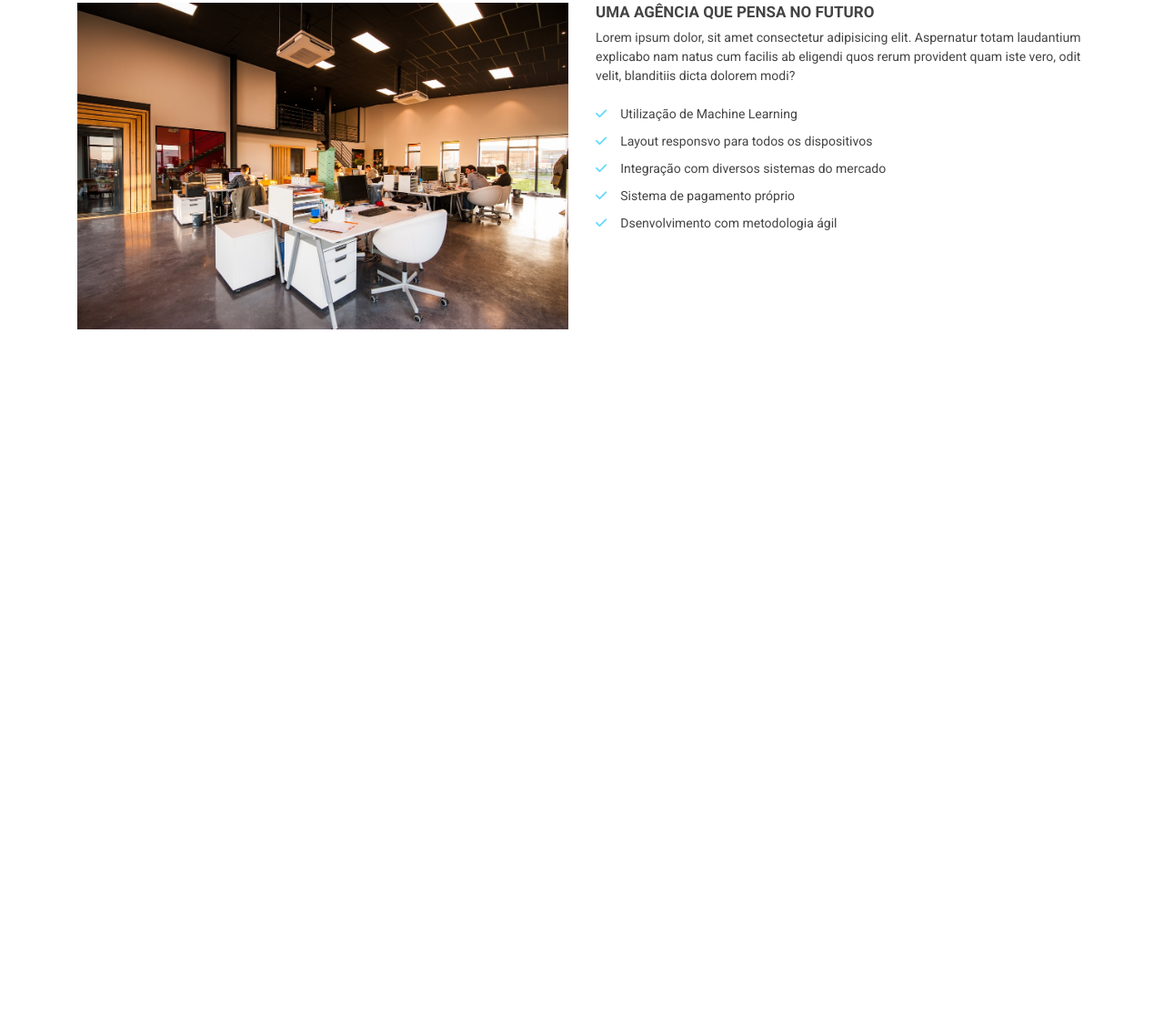
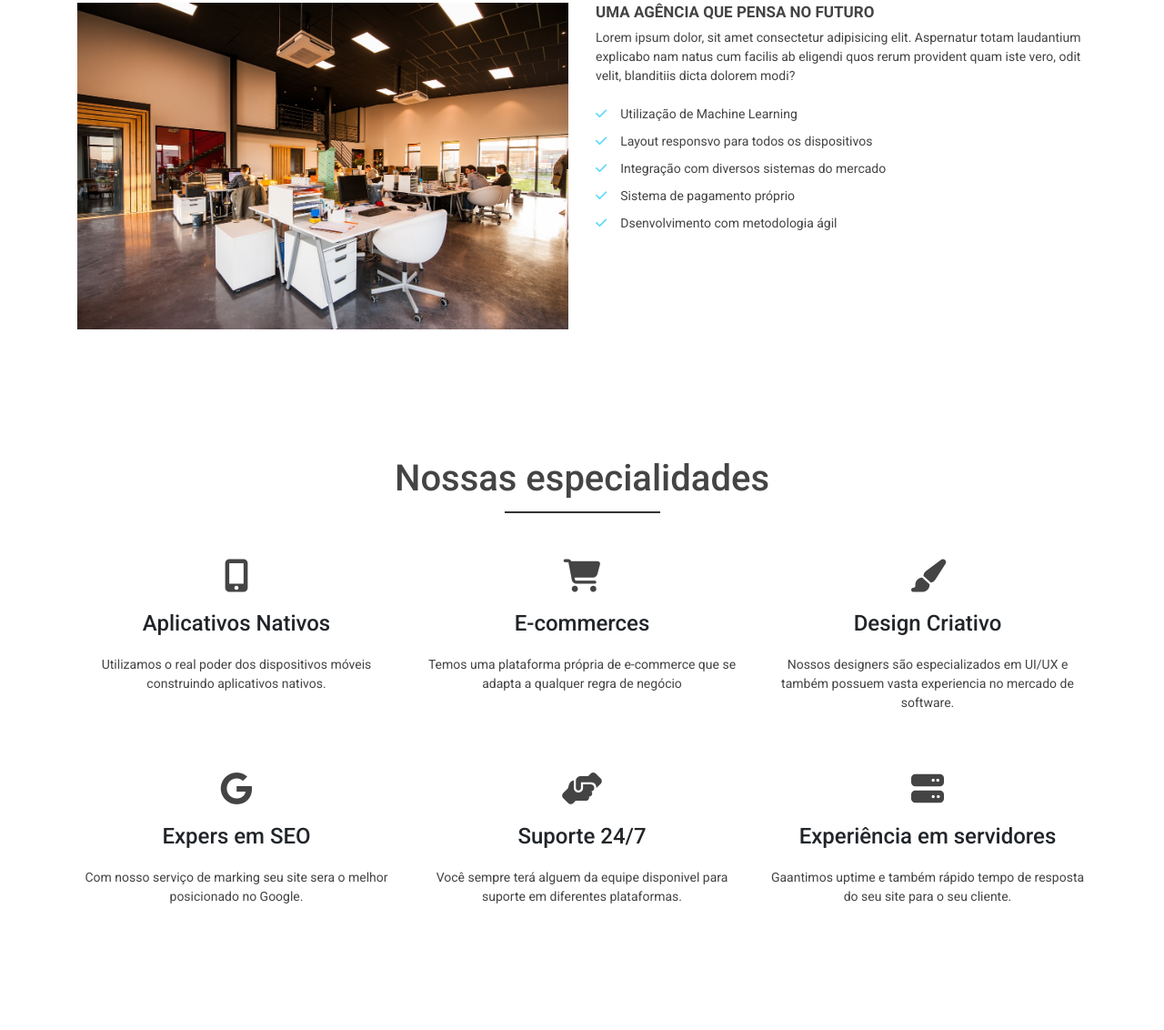
Before and after one commit to Maira22Rosa/learn_Bootstrap, a plain HTML site: page index.html in a window 1280 px wide. Shown: the part 900-2032 px from the top of the page at 91% size. Before the commit the page ends 1332 px from the top, so only its background shows below. Drawn offline with nearby package versions, Linux system fonts and the light colour scheme.

Commit message:
Criado grid de serviços

```diff
--- a/css/style.css
+++ b/css/style.css
@@ -138,3 +138,30 @@ header,
   color: #65daf9;
   margin-right: 15px;
 }
+
+/* serviços */
+
+.service-box {
+  text-align: center;
+  margin-bottom: 50px;
+}
+.service-box i,
+.service-box h4 {
+  transition: 0.5s;
+}
+
+.service-box i {
+  font-size: 36px;
+  margin-bottom: 20px;
+  color: #444;
+}
+
+.service-box h4 {
+  font-size: 24px;
+  margin-bottom: 20px;
+}
+
+.service-box:hover > i,
+.service-box:hover > h4 {
+  color: #65daf9;
+}
--- a/index.html
+++ b/index.html
@@ -145,6 +145,46 @@
           </div>
         </div>
       </div>
+      <!-- Serviços da empresa -->
+       <div id="services-area">
+        <div class="container">
+          <div class="row">
+            <div class="col-12">
+              <h3 class="main-title">Nossas especialidades</h3>
+            </div>
+            <div class="col-md-4 service-box">
+              <i class="fas fa-mobile-alt"></i>
+              <h4>Aplicativos Nativos</h4>
+              <p>Utilizamos o real poder dos dispositivos móveis construindo aplicativos nativos.</p>
+            </div>
+            <div class="col-md-4 service-box">
+              <i class="fas fa-shopping-cart"></i>
+              <h4>E-commerces</h4>
+              <p>Temos uma plataforma própria de e-commerce que se adapta a qualquer regra de negócio</p>
+            </div>
+             <div class="col-md-4 service-box">
+              <i class="fas fa-paint-brush"></i>
+              <h4>Design Criativo</h4>
+              <p>Nossos designers são especializados em UI/UX e também possuem vasta experiencia no mercado de software.</p>
+            </div>
+            <div class="col-md-4 service-box">
+              <i class="fab fa-google"></i>
+              <h4>Expers em SEO</h4>
+              <p>Com nosso serviço de marking seu site sera o melhor posicionado no Google.</p>
+            </div>
+            <div class="col-md-4 service-box">
+              <i class="fas fa-hands-helping"></i>
+              <h4>Suporte 24/7</h4>
+              <p>Você sempre terá alguem da equipe disponivel para suporte em diferentes plataformas.</p>
+            </div>
+            <div class="col-md-4 service-box">
+              <i class="fas fa-server"></i>
+              <h4>Experiência em servidores</h4>
+              <p>Gaantimos uptime e também rápido tempo de resposta do seu site para o seu cliente.</p>
+            </div>
+          </div>
+        </div>
+       </div>
     </main>
     <script src="js/scripts.js"></script>
   </body>
```
